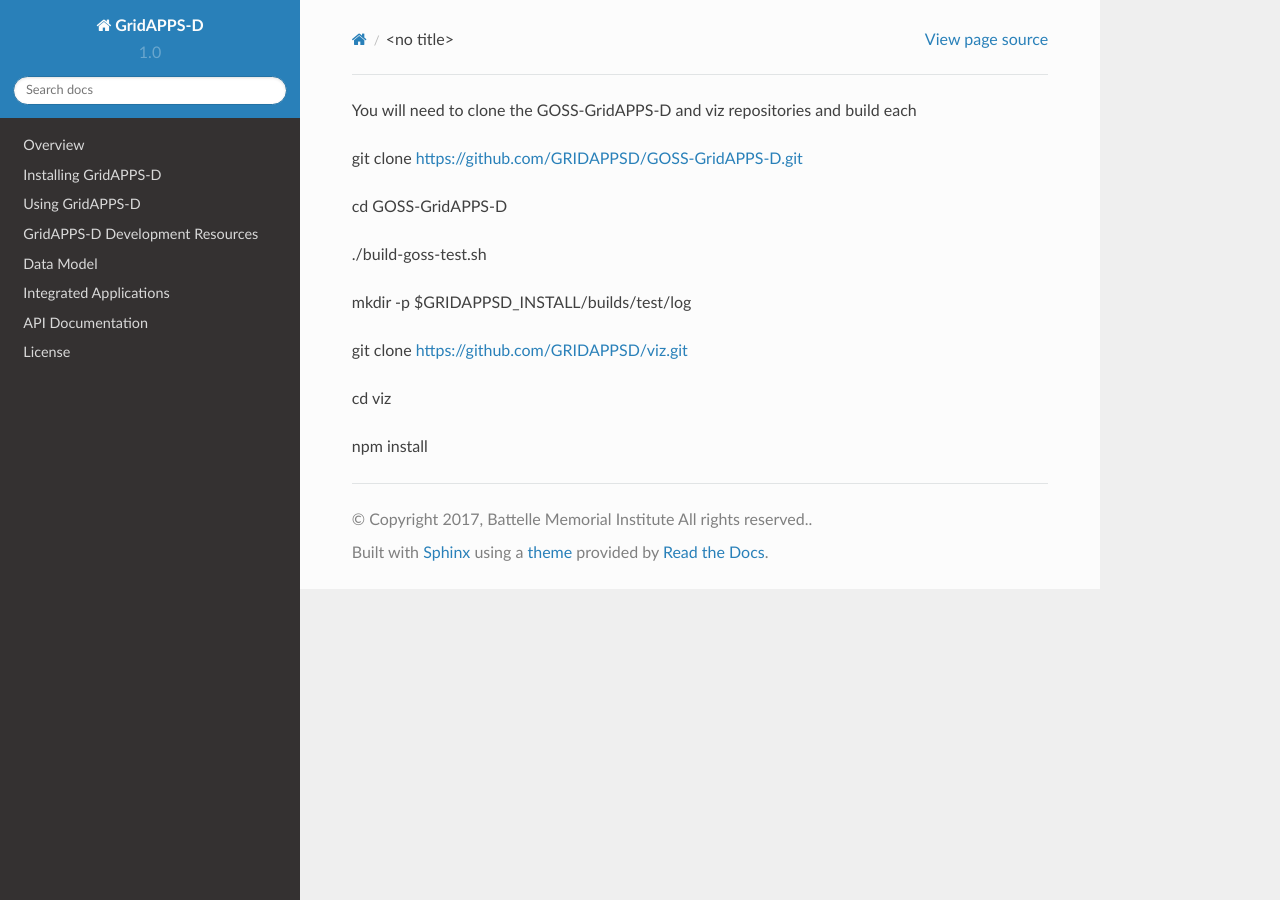
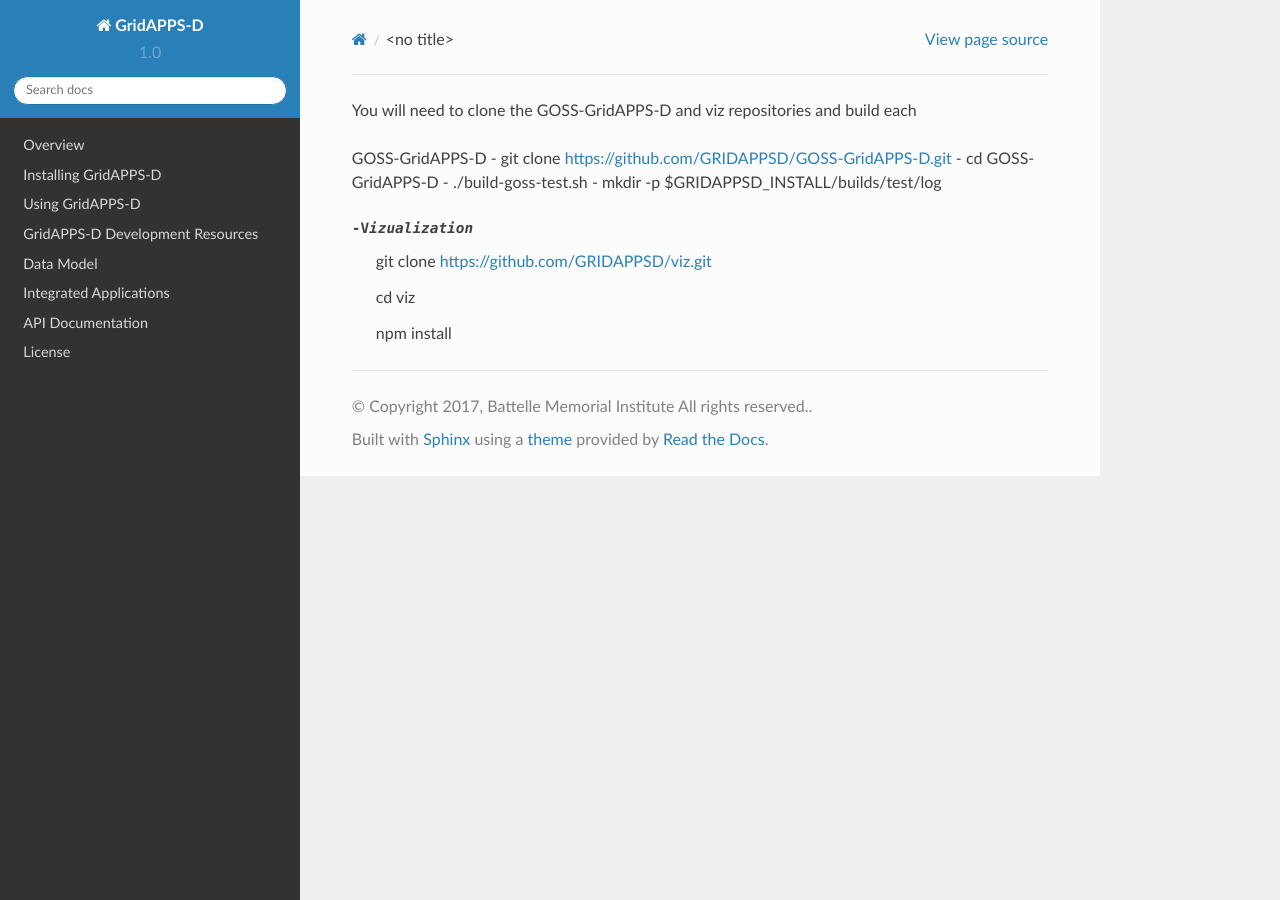
Before and after one commit to GRIDAPPSD/GOSS-GridAPPS-D, a Sphinx documentation site: the page built from docs/source/installing_gridappsd/download.rst, in a window 1280 px wide. Built offline with Sphinx 7.4.7 and the Read the Docs theme 2.0.0, drawn with Linux system fonts in a browser that asks for light colours; pages that are not in the unit, such as notebooks, are missing from menus.

Commit message:
Create download.rst

```diff
--- a/docs/source/installing_gridappsd/download.rst
+++ b/docs/source/installing_gridappsd/download.rst
@@ -1,19 +1,12 @@
 
 You will need to clone the GOSS-GridAPPS-D and viz repositories and build each
 
-
-git clone https://github.com/GRIDAPPSD/GOSS-GridAPPS-D.git
-
-cd GOSS-GridAPPS-D
-
-./build-goss-test.sh
-
-mkdir -p $GRIDAPPSD_INSTALL/builds/test/log
-
-
-
-git clone https://github.com/GRIDAPPSD/viz.git
-
-cd viz
-
-npm install
+- GOSS-GridAPPS-D
+  - git clone https://github.com/GRIDAPPSD/GOSS-GridAPPS-D.git
+  - cd GOSS-GridAPPS-D
+  - ./build-goss-test.sh
+  - mkdir -p $GRIDAPPSD_INSTALL/builds/test/log
+-Vizualization
+  - git clone https://github.com/GRIDAPPSD/viz.git
+  - cd viz
+  - npm install
```
